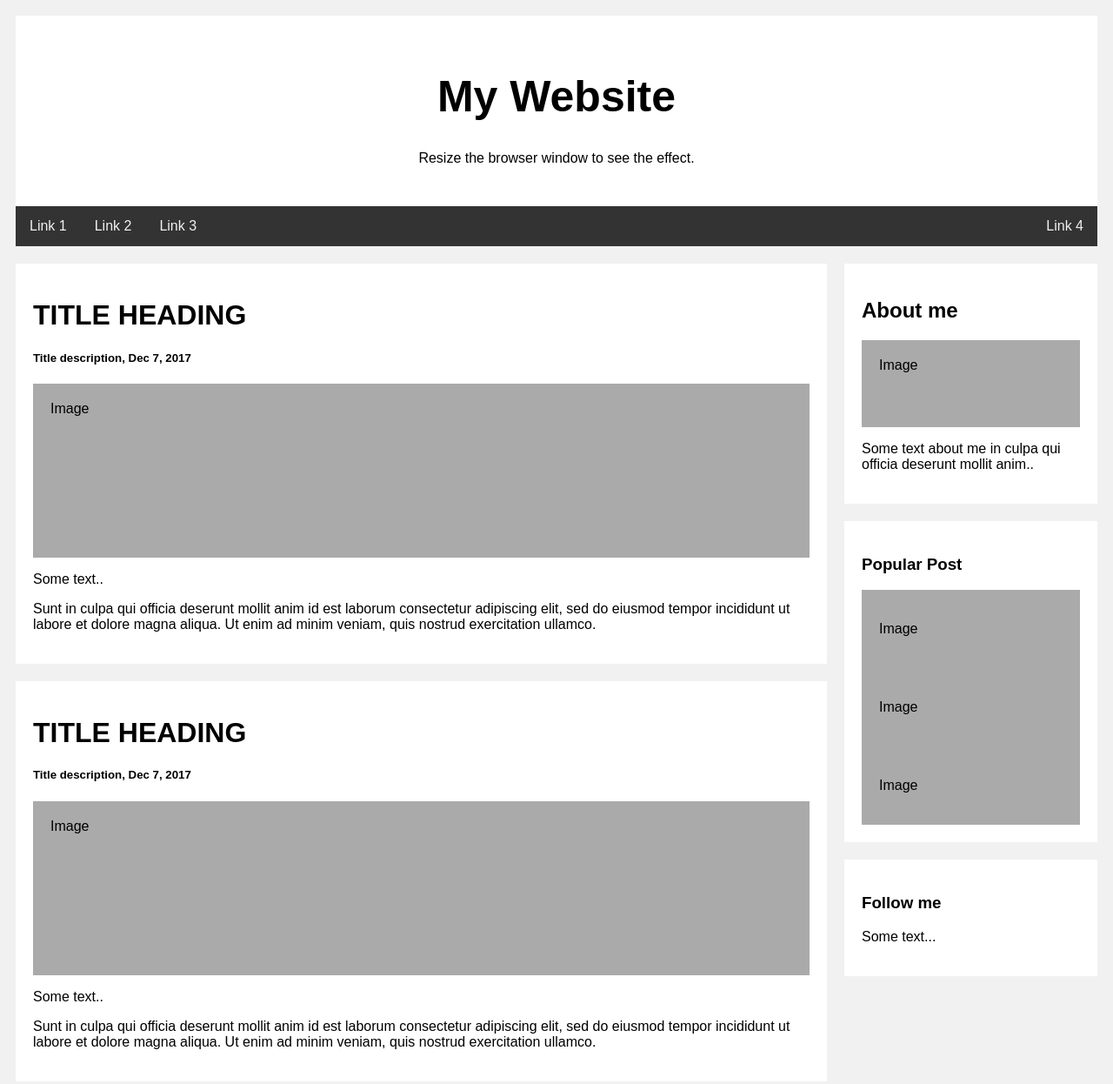
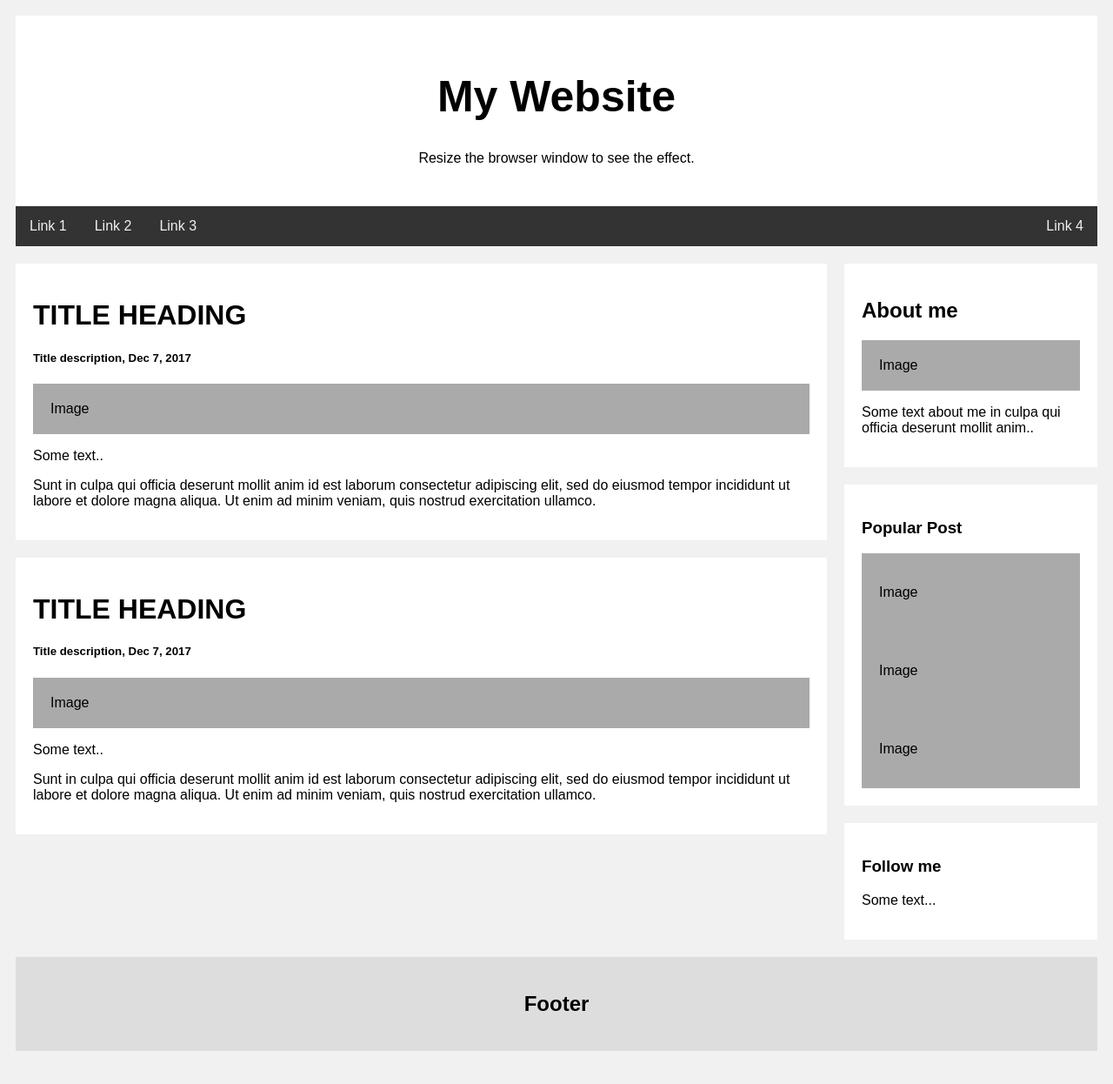
Before and after one commit to shabihhaider/Simple-Website-Layout, a plain HTML site: page index.html in a window 1280 px wide. Shown: the top 1246 px of the page at 87% size. Drawn offline with Linux system fonts and the light colour scheme.

Commit message:
Remove px in Image Style.html

```diff
--- a/index.html
+++ b/index.html
@@ -24,7 +24,7 @@
         <div class="card">
           <h1>TITLE HEADING</h1>
           <h5>Title description, Dec 7, 2017</h5>
-          <div class="fakeimg" style="height: 200px">Image</div>
+          <div class="fakeimg" style="height: 200">Image</div>
           <p>Some text..</p>
           <p>
             Sunt in culpa qui officia deserunt mollit anim id est laborum
@@ -37,7 +37,7 @@
         <div class="card">
           <h1>TITLE HEADING</h1>
           <h5>Title description, Dec 7, 2017</h5>
-          <div class="fakeimg" style="height: 200px">Image</div>
+          <div class="fakeimg" style="height: 200">Image</div>
           <p>Some text..</p>
           <p>
             Sunt in culpa qui officia deserunt mollit anim id est laborum
@@ -50,7 +50,7 @@
       <div class="right-column">
         <div class="card">
           <h2>About me</h2>
-          <div class="fakeimg" style="height: 100px">Image</div>
+          <div class="fakeimg" style="height: 100">Image</div>
           <p>Some text about me in culpa qui officia deserunt mollit anim..</p>
         </div>
         <div class="card">
```
